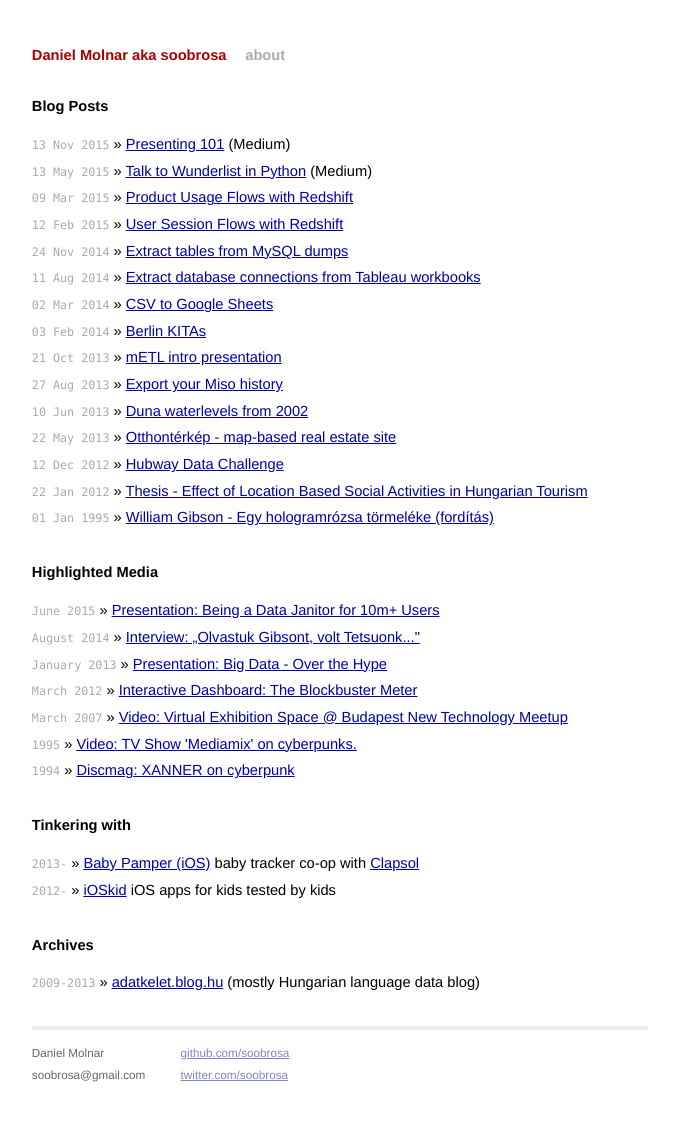
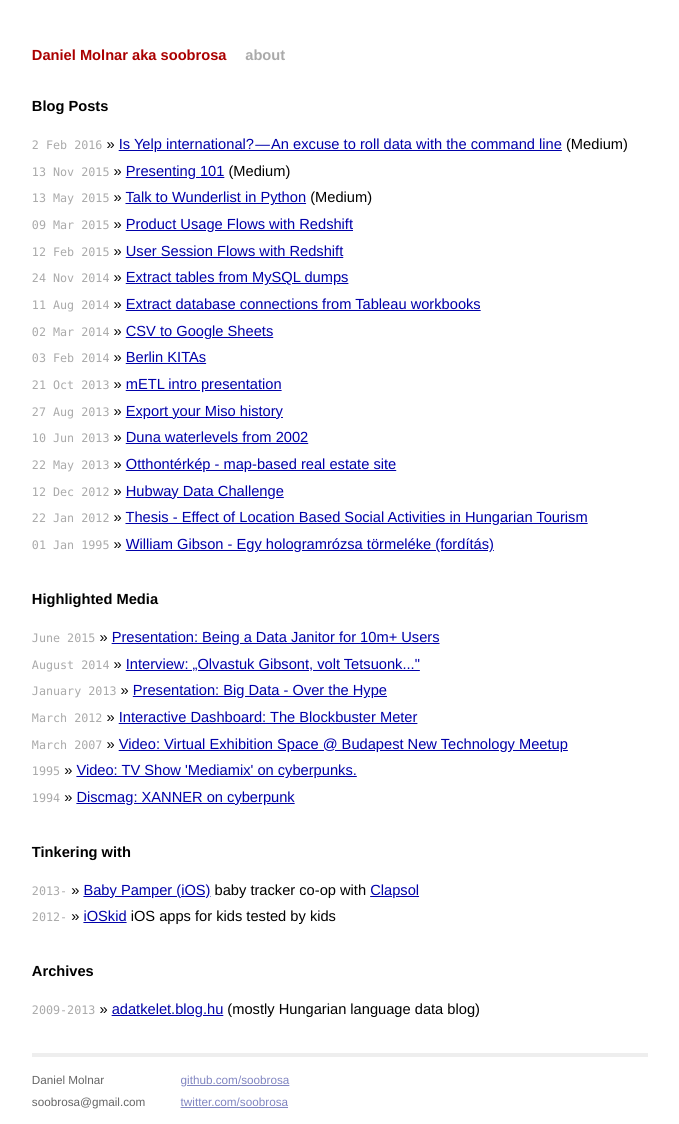
Before and after one commit to mojombo/mojombo.github.io, a Jekyll site: the page built from index.html, in a window 1280 px wide. Shown: the whole page, without its empty margins (300-979 px from the left). Built offline with Jekyll 4.4.1, drawn with Linux system fonts in a browser that asks for light colours; Markdown is read by kramdown in place of the engine named in the settings; before the commit the page ends 1098 px from its top, so only the background shows below that.

Commit message:
New link.

```diff
--- a/index.html
+++ b/index.html
@@ -6,6 +6,7 @@
 <div id="home">
   <h1>Blog Posts</h1>
   <ul class="posts">
+    <li><span>2 Feb 2016</span> &raquo; <a href="https://medium.com/@soobrosa/is-yelp-international-an-excuse-to-roll-data-with-the-command-line-415dc04499a3#.gzu0dqg38">Is Yelp international? — An excuse to roll data with the command line</a> (Medium)
     <li><span>13 Nov 2015</span> &raquo; <a href="https://medium.com/wunderlist-engineering/presenting-101-c65283ab1828#.snfrx1j1z">Presenting 101</a> (Medium)
     <li><span>13 May 2015</span> &raquo; <a href="https://medium.com/wunderlist-engineering/talk-to-wunderlist-in-python-8c456a1ba821#.xutrr3cwt">Talk to Wunderlist in Python</a> (Medium)
     {% for post in site.posts %}
--- a/mychurch/albums.txt
+++ b/mychurch/albums.txt
@@ -1,3 +1,4 @@
+Bottin - Punica Fides
 Depeche Mode – Music for the Masses
 Daft Punk - Discovery
 Thomilla - Freeze
```
